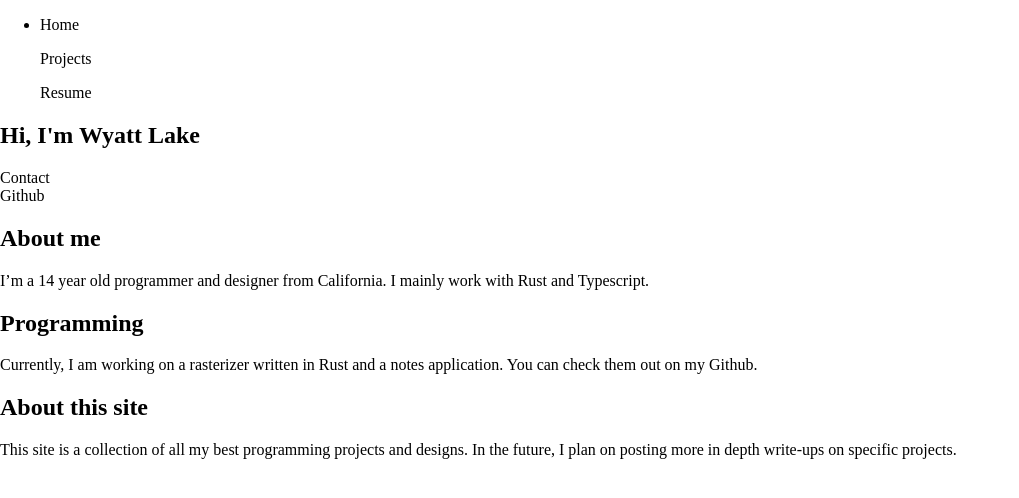
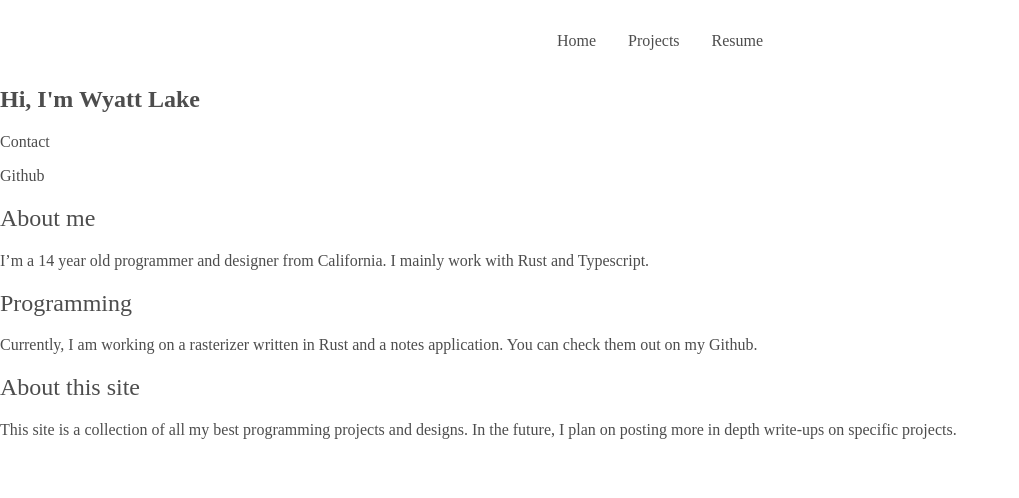
Before and after one commit to wyattlake/portfolio, a Next.js app: page / in a window 1280 px wide. Shown: the top 498 px of the page, without its empty margins (0-1019 px from the left). Built offline with nearby package versions, Linux system fonts and the light colour scheme; a web font is replaced by a local one.

Commit message:
Font styling and colors

```diff
--- /dev/null
+++ b/components/Button.tsx
@@ -0,0 +1,14 @@
+import React, { InputHTMLAttributes } from "react";
+import styles from "./styles/Button.module.css";
+
+type ButtonProps = InputHTMLAttributes<HTMLInputElement> & {
+    text: string;
+};
+
+export const Button: React.FC<ButtonProps> = (props) => {
+    return (
+        <div {...props} className={styles.roundButton}>
+            <p className={styles.buttonText}>{props.text}</p>
+        </div>
+    );
+};
--- a/components/Navbar.tsx
+++ b/components/Navbar.tsx
@@ -1,19 +1,20 @@
 import NextLink from "next/link";
+import styles from "./styles/Navbar.module.css";
 
 export const Navbar: React.FC = () => {
     return (
-        <header>
+        <header className={styles.navbar}>
             <nav>
                 <ul>
                     <li>
                         <NextLink href="/">
-                            <p>Home</p>
+                            <p className={styles.navbarText}>Home</p>
                         </NextLink>
                         <NextLink href="/">
-                            <p>Projects</p>
+                            <p className={styles.navbarText}>Projects</p>
                         </NextLink>
                         <NextLink href="/">
-                            <p>Resume</p>
+                            <p className={styles.navbarText}>Resume</p>
                         </NextLink>
                     </li>
                 </ul>
--- a/components/RoundButton.tsx
+++ /dev/null
@@ -1,14 +0,0 @@
-import React, { InputHTMLAttributes } from "react";
-import styles from "./styles/RoundButton.module.css";
-
-type RoundButtonProps = InputHTMLAttributes<HTMLInputElement> & {
-    text: string;
-};
-
-export const RoundButton: React.FC<RoundButtonProps> = (props) => {
-    return (
-        <div {...props} className={styles.roundButton}>
-            {props.text}
-        </div>
-    );
-};
--- a/components/styles/RoundButton.module.css
+++ b/components/styles/Button.module.css
@@ -1,5 +1,9 @@
 .roundButton {
     font-family: "SF Pro";
-    font-weight: 100;
     border-radius: 50%;
 }
+
+.buttonText {
+    color: #4d4d4d;
+    font-weight: 400;
+}
--- /dev/null
+++ b/components/styles/Navbar.module.css
@@ -0,0 +1,16 @@
+.navbar nav ul {
+    list-style: none;
+    display: flex;
+}
+
+.navbar ul li {
+    display: flex;
+    margin-left: auto;
+    margin-right: auto;
+}
+
+.navbarText {
+    color: #4d4d4d;
+    font-weight: 400;
+    margin: 1em 1em;
+}
--- a/pages/index.tsx
+++ b/pages/index.tsx
@@ -1,6 +1,6 @@
 import styles from "../styles/Home.module.css";
 import { Navbar } from "../components/Navbar";
-import { RoundButton } from "../components/RoundButton";
+import { Button } from "../components/Button";
 
 export default function Home() {
     return (
@@ -22,8 +22,8 @@ export default function Home() {
                         <h1 className={styles.headerText}>
                             Hi, I'm Wyatt Lake
                         </h1>
-                        <RoundButton text="Contact" />
-                        <RoundButton text="Github" />
+                        <Button text="Contact" />
+                        <Button text="Github" />
                     </section>
                     <section className={styles.body}>
                         <div className={styles.glassBox}>
--- a/styles/Home.module.css
+++ b/styles/Home.module.css
@@ -1,3 +1,16 @@
+/* Header Styles */
 .headerText {
+    color: #4d4d4d;
     font-weight: 600;
 }
+
+/* Section Styles */
+.sectionHeader {
+    color: #4d4d4d;
+    font-weight: 500;
+}
+
+.sectionText {
+    color: #4d4d4d;
+    font-weight: 100;
+}
```
